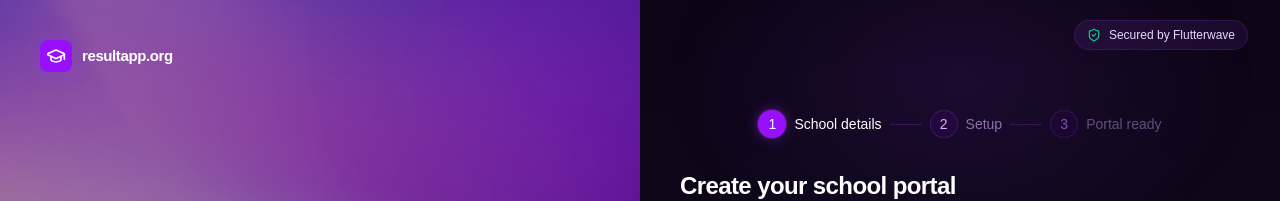
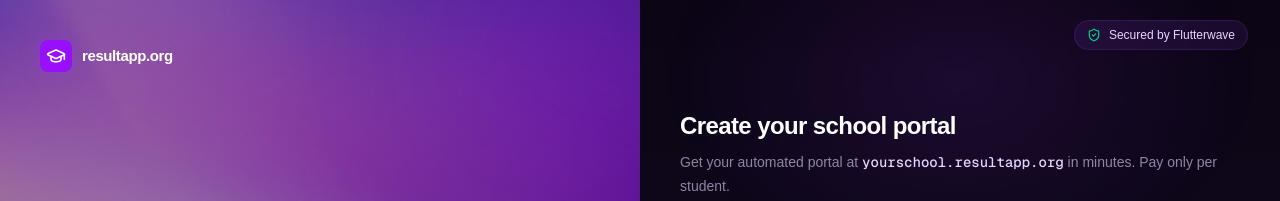
Before and after one commit to fwesh001/Resultapp.org, a Next.js app: page /register in a window 1280 px wide. Shown: the top 201 px of the page. Built offline with nearby package versions, Linux system fonts and the light colour scheme; no server answers.

Commit message:
feat: implement school registration page with split-screen layout and onboarding form

```diff
--- a/app/register/page.tsx
+++ b/app/register/page.tsx
@@ -105,24 +105,6 @@ export default function RegisterPage() {
 
         <div className="relative flex flex-1 items-start justify-center px-5 py-8 sm:px-8 lg:px-10 lg:py-10">
           <div className="w-full max-w-[560px]">
-            {/* Step indicator — purple rings */}
-            <div className="mx-auto mb-8 flex items-center justify-center gap-2 text-sm">
-              <span className="flex h-7 w-7 items-center justify-center rounded-full bg-purple-600 text-white shadow-[0_0_14px_rgba(147,51,234,0.45)] ring-1 ring-purple-500/30">
-                1
-              </span>
-              <span className="font-medium text-white">School details</span>
-              <span className="h-px w-6 bg-purple-500/20 sm:w-8" />
-              <span className="flex h-7 w-7 items-center justify-center rounded-full border border-purple-500/20 bg-purple-950/30 text-purple-300">
-                2
-              </span>
-              <span className="text-purple-300/60">Setup</span>
-              <span className="h-px w-6 bg-purple-500/20 sm:w-8" />
-              <span className="flex h-7 w-7 items-center justify-center rounded-full border border-purple-500/15 bg-purple-950/20 text-purple-400/60">
-                3
-              </span>
-              <span className="text-purple-300/40">Portal ready</span>
-            </div>
-
             {/* heading (desktop right also shows, mobile banner already) */}
             <div className="mb-6 hidden lg:block">
               <h1 className="text-2xl font-bold tracking-tight text-white">Create your school portal</h1>
@@ -132,7 +114,7 @@ export default function RegisterPage() {
             </div>
 
 
-            {/* form card — dark — Phase 1: direct provision (no payment) */}
+            {/* form card — dark — pay-first 3-step wizard (details → checkout → provision) */}
             <div className="rounded-[1.6rem] border border-purple-500/15 bg-purple-900/[0.07] p-5 backdrop-blur-xl sm:p-6 md:p-7">
               <div className="mb-6">
                 <h2 className="text-base font-semibold tracking-tight text-white">School registration</h2>
```
